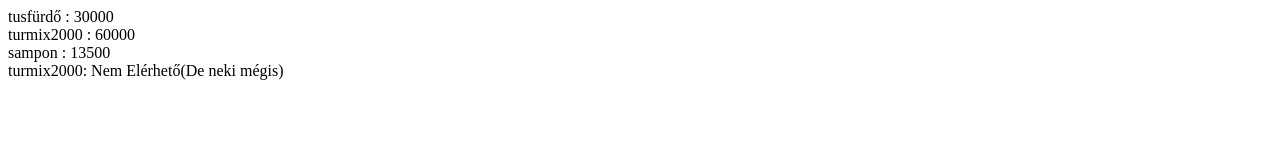
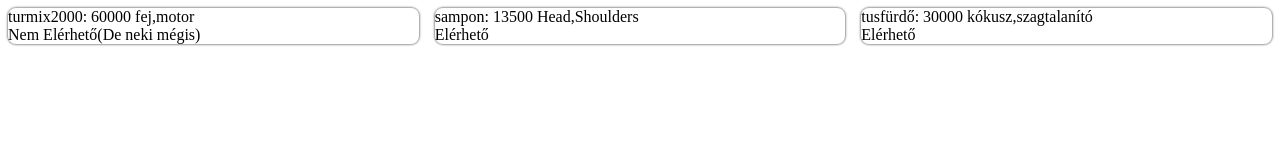
Before and after one commit to BuzinszkiCintia/js-variables, a plain HTML site: page index.html in a window 1280 px wide. Drawn offline with Linux system fonts and the light colour scheme.

Commit message:
Modified main.js and created style.css

```diff
--- a/index.html
+++ b/index.html
@@ -5,9 +5,14 @@
     <meta http-equiv="X-UA-Compatible" content="IE=edge">
     <meta name="viewport" content="width=device-width, initial-scale=1.0">
     <script src="main.js"></script>
+    <link rel="stylesheet" href="style.css">
     <title>Document</title>
 </head>
 <body>
+    <div id="container">
 
+
+
+    </div>
 </body>
 </html>
--- a/main.js
+++ b/main.js
@@ -35,8 +35,39 @@
         }
     }
 }
+
+function displayDetails(product) {// ez egy darab objektum lesz
+    let stock = product.stock;
+    let price = product.price;
+    let value = stock * price;
+    let name = product.name;
+    let attachments = product.attachements;
+    let productDetailsDiv = document.createElement("div");
+    productDetailsDiv.className = "product-details";// a html class nevét adjuk meg
+    productDetailsDiv.innerText = name + ": " + value + " " + attachments.join(",");
+    document.getElementById("container").append(productDetailsDiv);
+
+
+    let available = stock > 5;// ennek true vagy false lesz az értéke
+    let stockInfoDiv = document.createElement("div");
+    stockInfoDiv.className = "stock-info";
+
+    if (available){ // azért nem kell külön feltétel "available === true" mert az első ágban mindig a true-ba fut be
+        stockInfoDiv.innerText = "Elérhető";
+    }else{
+        stockInfoDiv.innerText = "Nem Elérhető";
+    }
+    productDetailsDiv.append(stockInfoDiv);
+
+    let special = customer === "Ádám"; //Nem egyenlő: !==
+    if (!available && special){
+        stockInfoDiv.innerText = stockInfoDiv.innerText + "(De neki mégis)";
+    }
+
+}
+
 function inventory() {
-    let stock = products[2].stock;
+   /* let stock = products[2].stock;
     let price = products[2].price;
     let value = stock * price;
     let div = document.createElement("div");//ide valódi html elementeket illik beírni
@@ -55,22 +86,13 @@
     value = stock * price;
     div = document.createElement("div");
     div.innerText = products[1].name + " : " + value;
-    document.body.append(div);
+    document.body.append(div);*/
 
-    stock = products[0].stock;
-    let available = stock > 5;// ennek true vagy false lesz az értéke
-    div = document.createElement("div");
-    if (available){ // azért nem kell külön feltétel "available === true" mert az első ágban mindig a true-ba fut be
-        div.innerText = products[0].name + ": " + "Elérhető";
-    }else{
-        div.innerText = products[0].name + ": " + "Nem Elérhető";
-    }
-    document.body.append(div);
+    displayDetails(products[0]);//amit itt megadsz a zárójelbe azt a tömb elemet fogja beadni fent a displaydetails függvény product változójába
+    displayDetails(products[1]);
+    displayDetails(products[2]);
 
-    let special = customer === "Ádám"; //Nem egyenlő: !==
-    if (!available && special){
-        div.innerText = div.innerText + "(De neki mégis)";
-    }
+
 
 }
 
--- a/style.css
+++ b/style.css
@@ -0,0 +1,11 @@
+#container {/*táblázatba rendeztük a conntainert*/
+    display: grid;
+    grid-template-columns: 1fr 1fr 1fr;
+    column-gap: 1rem;
+
+}
+.product-details{
+    box-shadow: 0px 0px 2px 1px #00000069;
+    border-radius: 8px;
+
+}
```
